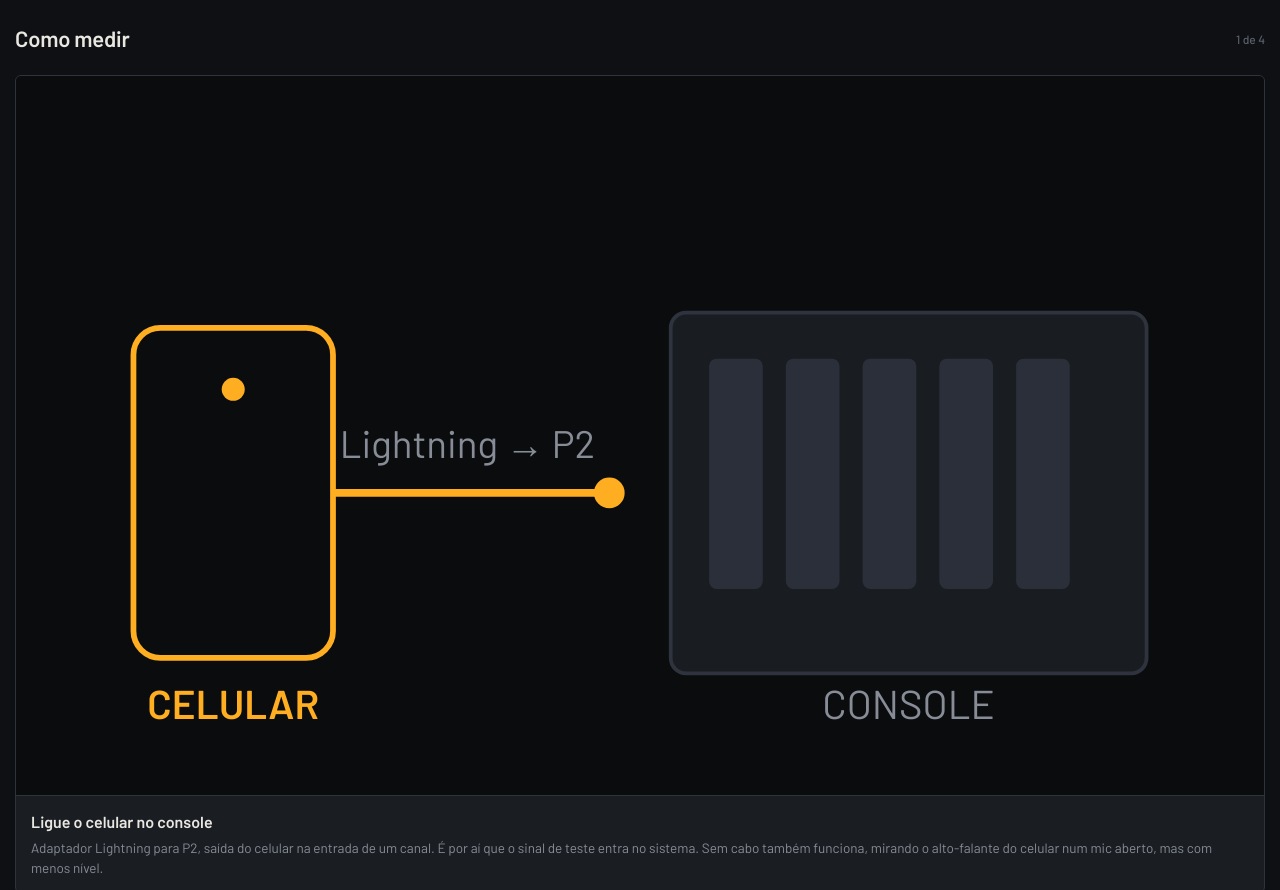
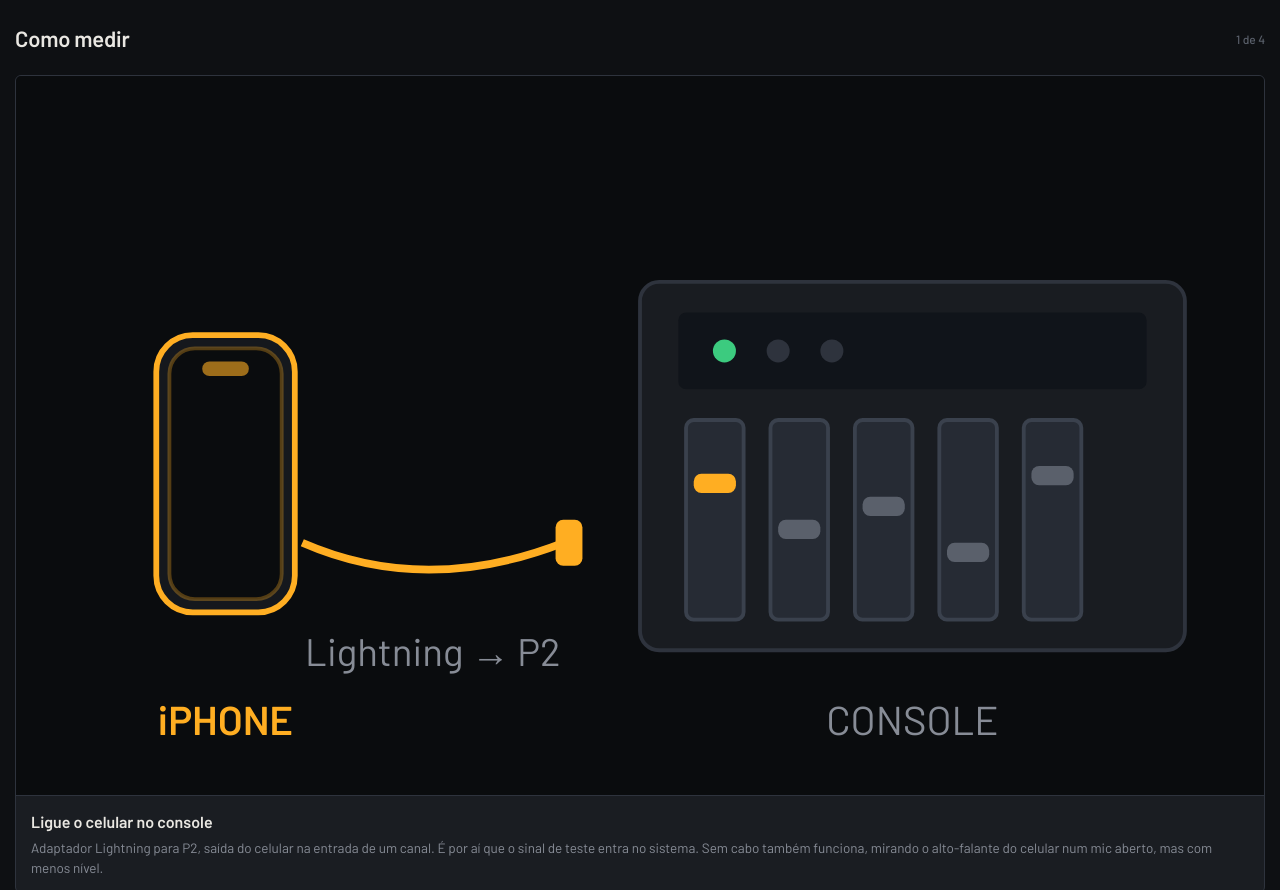
Before and after one commit to ikeeferraz/delay-app, a plain HTML site: page index.html in a window 1280 px wide. Shown: the top 890 px of the page. Drawn offline with Linux system fonts and the light colour scheme.

Commit message:
Add files via upload

```diff
--- a/index.html
+++ b/index.html
@@ -334,97 +334,129 @@
 // ── desenhos de posicionamento (vista de cima) ──
 const A_STAGE='<rect x="12" y="10" width="296" height="30" rx="3" fill="#191C21" stroke="#2E333D"/>'+
   '<text x="160" y="30" fill="#5A606B" font-size="11" font-family="Barlow" text-anchor="middle">PALCO</text>';
-function spk(x,y,l){return '<rect x="'+(x-13)+'" y="'+(y-9)+'" width="26" height="18" rx="2" fill="#2A2F3A" stroke="#3E4550"/>'+
-  '<circle cx="'+x+'" cy="'+y+'" r="5" fill="#161A1F" stroke="#4A515E"/>'+
-  '<text x="'+x+'" y="'+(y+24)+'" fill="#878C96" font-size="10.5" font-family="Barlow" text-anchor="middle">'+l+'</text>'}
-function ph(x,y,lbl){return '<rect x="'+(x-8)+'" y="'+(y-14)+'" width="16" height="28" rx="3" fill="#0A0C0E" stroke="#FFAE22" stroke-width="1.5"/>'+
-  '<circle cx="'+x+'" cy="'+(y-9)+'" r="2" fill="#FFAE22"/>'+
-  '<text x="'+x+'" y="'+(y+27)+'" fill="#FFAE22" font-size="10.5" font-family="Barlow" text-anchor="middle" font-weight="600">'+(lbl||'CELULAR')+'</text>'}
+
+function spk(x,y,l){return '<rect x="'+(x-14)+'" y="'+(y-10)+'" width="28" height="20" rx="2.5" fill="#262B34" stroke="#434B58"/>'+
+  '<circle cx="'+x+'" cy="'+(y+2)+'" r="5.5" fill="#10141A" stroke="#525B69"/>'+
+  '<circle cx="'+x+'" cy="'+(y+2)+'" r="1.8" fill="#525B69"/>'+
+  '<circle cx="'+x+'" cy="'+(y-6)+'" r="2.4" fill="#10141A" stroke="#525B69"/>'+
+  (l?'<text x="'+x+'" y="'+(y+26)+'" fill="#878C96" font-size="10.5" font-family="Barlow" text-anchor="middle">'+l+'</text>':'')}
+
+// iPhone visto de frente: corpo, tela e ilha dinâmica
+function iphone(x,y,s,c){
+  s=s||1;c=c||'#FFAE22';
+  const w=19*s,h=38*s,r=5*s;
+  return '<rect x="'+(x-w/2)+'" y="'+(y-h/2)+'" width="'+w+'" height="'+h+'" rx="'+r+
+    '" fill="#15181D" stroke="'+c+'" stroke-width="1.5"/>'+
+    '<rect x="'+(x-w/2+1.8*s)+'" y="'+(y-h/2+1.8*s)+'" width="'+(w-3.6*s)+
+    '" height="'+(h-3.6*s)+'" rx="'+(r-1.5*s)+'" fill="#0A0C0E" stroke="'+c+
+    '" stroke-opacity=".3"/>'+
+    '<rect x="'+(x-3.2*s)+'" y="'+(y-h/2+3.6*s)+'" width="'+(6.4*s)+'" height="'+(2*s)+
+    '" rx="'+(s)+'" fill="'+c+'" fill-opacity=".6"/>';
+}
+
+function ph(x,y,lbl){return iphone(x,y,1)+
+  '<text x="'+x+'" y="'+(y+32)+'" fill="#FFAE22" font-size="10.5" font-family="Barlow" text-anchor="middle" font-weight="600">'+(lbl||'CELULAR')+'</text>'}
+
 function dash(x1,y1,x2,y2){return '<line x1="'+x1+'" y1="'+y1+'" x2="'+x2+'" y2="'+y2+
   '" stroke="#3E4550" stroke-width="1" stroke-dasharray="4 4"/>'}
 function svg(inner,h){return '<svg viewBox="0 0 320 '+(h||190)+'" xmlns="http://www.w3.org/2000/svg">'+inner+'</svg>'}
 
 const SCEN={
-  pa_torre:{t:'PA e torre de delay',
-    d:'A torre precisa esperar o som do PA chegar',
-    a:'PA principal',b:'Torre de delay',ba:FULL,bb:FULL,
+  pa_torre:{t:'PA e delay',
+    d:'O delay precisa esperar o som do PA chegar',
+    a:'PA principal',b:'Delay',ba:FULL,bb:FULL,
     pos:'Fique na zona de cruzamento',
-    posd:'Vá até onde o som do PA e o da torre chegam com força parecida — normalmente alguns metros antes da torre. Mic do celular apontado para o palco.',
-    art:svg(A_STAGE+spk(60,55,'PA L')+spk(260,55,'PA R')+
-      spk(60,150,'TORRE')+spk(260,150,'TORRE')+
-      dash(160,42,160,120)+ph(160,128))},
+    posd:'Vá até onde o som do PA e o do delay chegam com força parecida — normalmente alguns metros antes da caixa de delay. Mic do celular apontado para o palco.',
+    art:svg(A_STAGE+spk(60,58,'PA L')+spk(260,58,'PA R')+
+      spk(60,150,'DELAY')+spk(260,150,'DELAY')+
+      dash(160,42,160,116)+ph(160,126))},
   l_r:{t:'Lado L e lado R',
     d:'Confere se os dois lados chegam juntos',
     a:'Lado L',b:'Lado R',ba:FULL,bb:FULL,
     pos:'Fique no centro',
     posd:'Meça do ponto exatamente entre as duas caixas. Se estiver fora do eixo, o valor vale só para essa posição.',
-    art:svg(A_STAGE+spk(50,70,'L')+spk(270,70,'R')+
-      dash(50,70,160,130)+dash(270,70,160,130)+ph(160,140))},
+    art:svg(A_STAGE+spk(50,72,'L')+spk(270,72,'R')+
+      dash(50,80,160,126)+dash(270,80,160,126)+ph(160,136))},
   sub_top:{t:'Sub e top',
     d:'O alinhamento que mais gente erra',
     a:'Top',b:'Sub',ba:FULL,bb:SUB,
     pos:'Fique no eixo, à mesma distância',
     posd:'Alinhado com a pilha, a uns 3 metros. O sub é medido em faixa estreita, então precisa de nível alto.',
-    art:svg(A_STAGE+spk(160,62,'TOP')+spk(160,108,'SUB')+
-      dash(160,120,160,150)+ph(160,158))},
+    art:svg(A_STAGE+spk(160,64,'TOP')+spk(160,110,'SUB')+
+      dash(160,122,160,142)+ph(160,152),200)},
   front_pa:{t:'PA e front fill',
     d:'Para a primeira fila não ouvir dobrado',
     a:'PA principal',b:'Front fill',ba:FULL,bb:FULL,
     pos:'Fique na primeira fila',
     posd:'No ponto onde o front fill cobre e o PA ainda chega. Celular na altura da cabeça de quem vai ficar ali.',
-    art:svg(A_STAGE+spk(55,62,'PA L')+spk(265,62,'PA R')+
-      spk(160,48,'FRONT')+dash(160,60,160,120)+ph(160,130))},
+    art:svg(A_STAGE+spk(55,68,'PA L')+spk(265,68,'PA R')+
+      spk(160,52,'FRONT')+dash(160,64,160,116)+ph(160,126))},
   custom:{t:'Duas fontes quaisquer',
     d:'Você escolhe o que comparar',
     a:'Fonte A',b:'Fonte B',ba:FULL,bb:FULL,
     pos:'Escolha um ponto e não saia dele',
     posd:'Meça as duas fontes do mesmo lugar, sem mover o celular entre elas. É a única regra que não dá para quebrar.',
-    art:svg(spk(60,60,'FONTE A')+spk(260,60,'FONTE B')+
-      dash(60,60,160,120)+dash(260,60,160,120)+ph(160,130),175)}
+    art:svg(spk(60,48,'FONTE A')+spk(260,48,'FONTE B')+
+      dash(60,58,160,104)+dash(260,58,160,104)+ph(160,114),160)}
 };
 
 // ── tutorial ──
 const TUT=[
  {t:'Ligue o celular no console',
   d:'Adaptador Lightning para P2, saída do celular na entrada de um canal. É por aí que o sinal de teste entra no sistema. Sem cabo também funciona, mirando o alto-falante do celular num mic aberto, mas com menos nível.',
-  art:svg('<rect x="28" y="62" width="52" height="86" rx="7" fill="#0A0C0E" stroke="#FFAE22" stroke-width="1.5"/>'+
-    '<circle cx="54" cy="78" r="3" fill="#FFAE22"/>'+
-    '<text x="54" y="164" fill="#FFAE22" font-size="10.5" font-family="Barlow" text-anchor="middle" font-weight="600">CELULAR</text>'+
-    '<path d="M80 105 H150" stroke="#FFAE22" stroke-width="2"/>'+
-    '<circle cx="152" cy="105" r="4" fill="#FFAE22"/>'+
-    '<text x="115" y="96" fill="#878C96" font-size="10" font-family="Barlow" text-anchor="middle">Lightning → P2</text>'+
-    '<rect x="168" y="58" width="124" height="94" rx="4" fill="#191C21" stroke="#2E333D"/>'+
-    '<rect x="178" y="70" width="14" height="60" rx="2" fill="#2A2F3A"/>'+
-    '<rect x="198" y="70" width="14" height="60" rx="2" fill="#2A2F3A"/>'+
-    '<rect x="218" y="70" width="14" height="60" rx="2" fill="#2A2F3A"/>'+
-    '<rect x="238" y="70" width="14" height="60" rx="2" fill="#2A2F3A"/>'+
-    '<rect x="258" y="70" width="14" height="60" rx="2" fill="#2A2F3A"/>'+
-    '<text x="230" y="164" fill="#878C96" font-size="10.5" font-family="Barlow" text-anchor="middle">CONSOLE</text>',180)},
+  art:svg(iphone(52,100,1.9)+
+    '<text x="52" y="168" fill="#FFAE22" font-size="10.5" font-family="Barlow" text-anchor="middle" font-weight="600">iPHONE</text>'+
+    '<path d="M72 118 Q104 132 140 118" fill="none" stroke="#FFAE22" stroke-width="2"/>'+
+    '<rect x="138" y="112" width="7" height="12" rx="2" fill="#FFAE22"/>'+
+    '<text x="106" y="150" fill="#878C96" font-size="10" font-family="Barlow" text-anchor="middle">Lightning → P2</text>'+
+    '<rect x="160" y="50" width="142" height="96" rx="5" fill="#191C21" stroke="#2E333D"/>'+
+    '<rect x="170" y="58" width="122" height="20" rx="2" fill="#10141A"/>'+
+    '<circle cx="182" cy="68" r="3" fill="#3CCB7F"/>'+
+    '<circle cx="196" cy="68" r="3" fill="#2E333D"/>'+
+    '<circle cx="210" cy="68" r="3" fill="#2E333D"/>'+
+    '<rect x="172" y="86" width="15" height="52" rx="2" fill="#262B34" stroke="#3A414D"/>'+
+    '<rect x="174" y="100" width="11" height="5" rx="2" fill="#FFAE22"/>'+
+    '<rect x="194" y="86" width="15" height="52" rx="2" fill="#262B34" stroke="#3A414D"/>'+
+    '<rect x="196" y="112" width="11" height="5" rx="2" fill="#5A606B"/>'+
+    '<rect x="216" y="86" width="15" height="52" rx="2" fill="#262B34" stroke="#3A414D"/>'+
+    '<rect x="218" y="106" width="11" height="5" rx="2" fill="#5A606B"/>'+
+    '<rect x="238" y="86" width="15" height="52" rx="2" fill="#262B34" stroke="#3A414D"/>'+
+    '<rect x="240" y="118" width="11" height="5" rx="2" fill="#5A606B"/>'+
+    '<rect x="260" y="86" width="15" height="52" rx="2" fill="#262B34" stroke="#3A414D"/>'+
+    '<rect x="262" y="98" width="11" height="5" rx="2" fill="#5A606B"/>'+
+    '<text x="231" y="168" fill="#878C96" font-size="10.5" font-family="Barlow" text-anchor="middle">CONSOLE</text>',180)},
+
  {t:'Apoie numa superfície firme',
   d:'Mesa, case, caixa de cabo. Não segure na mão — 30 cm de movimento já erram quase 1 ms. O app trava a captura se detectar que o celular mexeu.',
-  art:svg('<rect x="40" y="112" width="240" height="9" rx="2" fill="#2A2F3A"/>'+
-    '<rect x="132" y="70" width="36" height="42" rx="4" fill="#0A0C0E" stroke="#FFAE22" stroke-width="1.5"/>'+
-    '<circle cx="150" cy="80" r="3" fill="#FFAE22"/>'+
-    '<path d="M150 58 V44" stroke="#FFAE22" stroke-width="1.5"/>'+
-    '<path d="M143 51 L150 44 L157 51" fill="none" stroke="#FFAE22" stroke-width="1.5"/>'+
-    '<text x="150" y="36" fill="#FFAE22" font-size="10.5" font-family="Barlow" text-anchor="middle" font-weight="600">MIC PARA O SISTEMA</text>'+
-    '<text x="150" y="140" fill="#878C96" font-size="10.5" font-family="Barlow" text-anchor="middle">MESA OU CASE</text>',160)},
+  art:svg('<path d="M160 52 V32" stroke="#FFAE22" stroke-width="1.6"/>'+
+    '<path d="M153 39 L160 32 L167 39" fill="none" stroke="#FFAE22" stroke-width="1.6" stroke-linecap="round" stroke-linejoin="round"/>'+
+    '<text x="160" y="24" fill="#FFAE22" font-size="10.5" font-family="Barlow" text-anchor="middle" font-weight="600">MIC PARA O SISTEMA</text>'+
+    iphone(160,86,1.75)+
+    '<circle cx="160" cy="120" r="2.6" fill="#FFAE22"/>'+
+    '<rect x="66" y="126" width="188" height="8" rx="2" fill="#262B34" stroke="#3A414D"/>'+
+    '<text x="160" y="154" fill="#878C96" font-size="10.5" font-family="Barlow" text-anchor="middle">MESA OU CASE</text>',168)},
+
  {t:'Meça uma fonte de cada vez',
   d:'Ligue só a primeira e meça. Depois só a segunda e meça. O app subtrai os dois tempos — é isso que cancela a latência do celular e entrega o número certo.',
-  art:svg('<rect x="18" y="38" width="130" height="104" rx="5" fill="#191C21" stroke="#3CCB7F"/>'+
-    '<text x="83" y="64" fill="#3CCB7F" font-size="11.5" font-family="Barlow" text-anchor="middle" font-weight="600">1 · SÓ O PA</text>'+
-    spk(83,92,'')+
-    '<text x="83" y="126" fill="#878C96" font-size="10.5" font-family="Barlow" text-anchor="middle">a torre desligada</text>'+
-    '<rect x="172" y="38" width="130" height="104" rx="5" fill="#191C21" stroke="#3CCB7F"/>'+
-    '<text x="237" y="64" fill="#3CCB7F" font-size="11.5" font-family="Barlow" text-anchor="middle" font-weight="600">2 · SÓ A TORRE</text>'+
-    spk(237,92,'')+
-    '<text x="237" y="126" fill="#878C96" font-size="10.5" font-family="Barlow" text-anchor="middle">o PA desligado</text>',160)},
+  art:svg('<rect x="16" y="26" width="134" height="112" rx="6" fill="#141820" stroke="#2E5F45"/>'+
+    '<text x="83" y="48" fill="#3CCB7F" font-size="11.5" font-family="Barlow" text-anchor="middle" font-weight="600">1 · SÓ O PA</text>'+
+    spk(83,82,'')+
+    '<text x="83" y="122" fill="#5A606B" font-size="10.5" font-family="Barlow" text-anchor="middle">delay desligado</text>'+
+    '<rect x="170" y="26" width="134" height="112" rx="6" fill="#141820" stroke="#2E5F45"/>'+
+    '<text x="237" y="48" fill="#3CCB7F" font-size="11.5" font-family="Barlow" text-anchor="middle" font-weight="600">2 · SÓ O DELAY</text>'+
+    spk(237,82,'')+
+    '<text x="237" y="122" fill="#5A606B" font-size="10.5" font-family="Barlow" text-anchor="middle">PA desligado</text>',155)},
+
  {t:'Sem Bluetooth, volume no máximo',
   d:'Fone ou caixa Bluetooth adiciona atraso que muda sozinho e estraga a conta. Desconecte tudo antes de começar.',
-  art:svg('<circle cx="160" cy="88" r="46" fill="none" stroke="#E5484D" stroke-width="2"/>'+
-    '<path d="M128 56 L192 120" stroke="#E5484D" stroke-width="2"/>'+
-    '<path d="M150 66 L172 84 L160 94 V62 L172 72 L150 90" fill="none" stroke="#878C96" stroke-width="2" stroke-linejoin="round"/>'+
-    '<text x="160" y="158" fill="#878C96" font-size="11" font-family="Barlow" text-anchor="middle">BLUETOOTH DESCONECTADO</text>',175)}
+  art:svg('<g transform="translate(160 84)">'+
+    '<circle r="44" fill="none" stroke="#E5484D" stroke-width="2.5"/>'+
+    '<g transform="translate(-24 -24) scale(2)">'+
+    '<path d="M6.5 8.5 L17.5 15.5 L12 20 V4 L17.5 8.5 L6.5 15.5" fill="none" '+
+    'stroke="#9AA0AA" stroke-width="1.7" stroke-linecap="round" stroke-linejoin="round"/></g>'+
+    '<line x1="-31" y1="-31" x2="31" y2="31" stroke="#E5484D" stroke-width="2.5" stroke-linecap="round"/>'+
+    '</g>'+
+    '<text x="160" y="156" fill="#878C96" font-size="11" font-family="Barlow" text-anchor="middle">DESCONECTE FONES E CAIXAS</text>',172)}
 ];
 
 // ══════════════════════ ESTADO ══════════════════════
```
